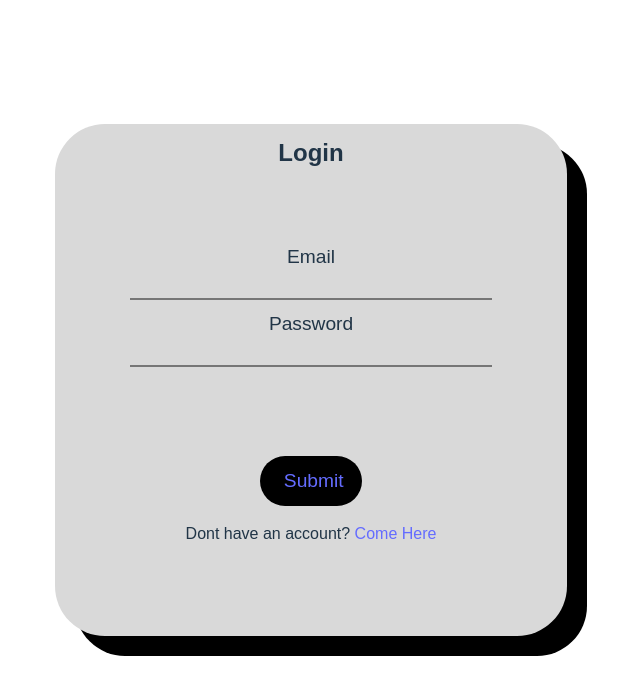
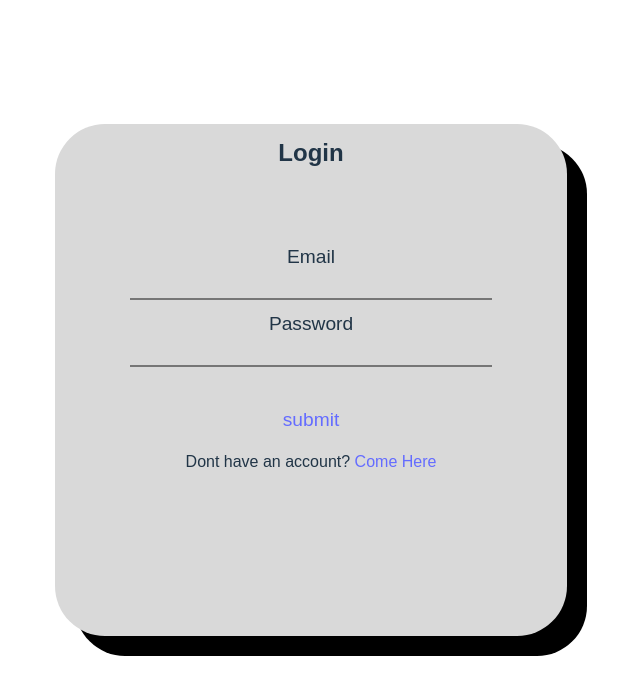
Before and after one commit to Ezra-10/figmahtml-to-react, a React (Vite) app: page / in a window 1280 px wide. Shown: the top 694 px of the page, without its empty margins (309-949 px from the left). Built offline with nearby package versions, Linux system fonts and the light colour scheme.

Commit message:
Update Login.jsx

```diff
--- a/src/pages/Login.jsx
+++ b/src/pages/Login.jsx
@@ -42,7 +42,7 @@ const Register = () => {
           /><br />
 
           <br />
-          <button className="btn" type="submit"><a href="/home">Submit</a></button>
+          <Link to="/Home">submit</Link>
         </form>
         <p style={{ textAlign: 'center' }}>
           Dont have an account? <Link to="/register">Come Here</Link>
```
